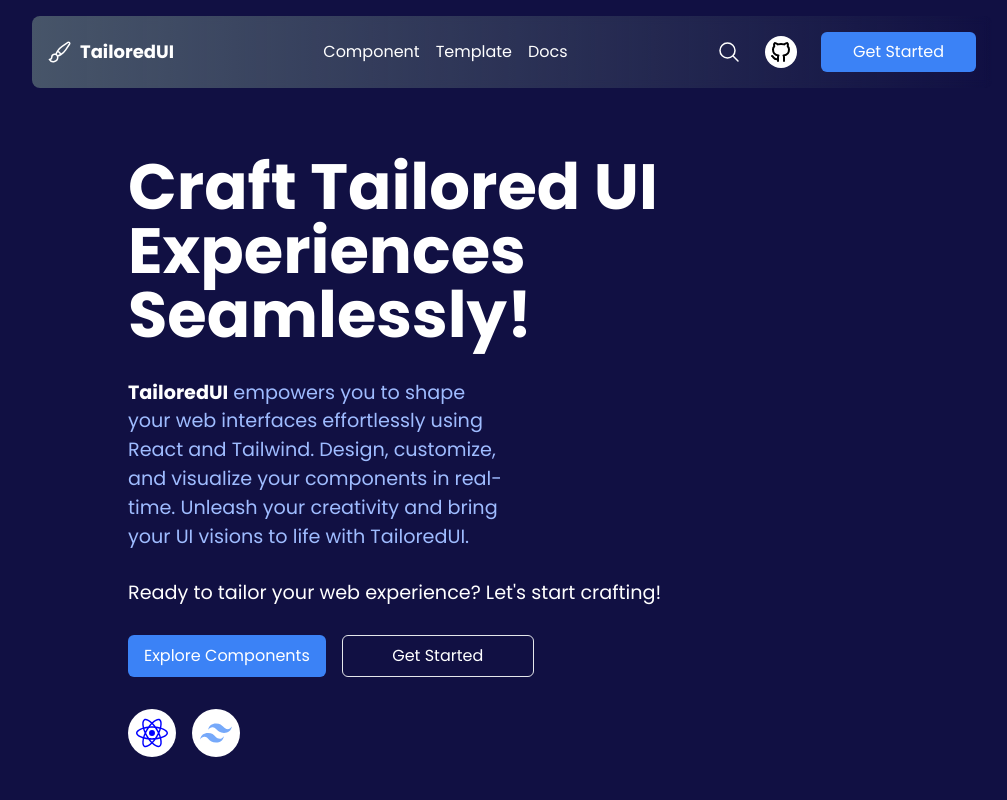
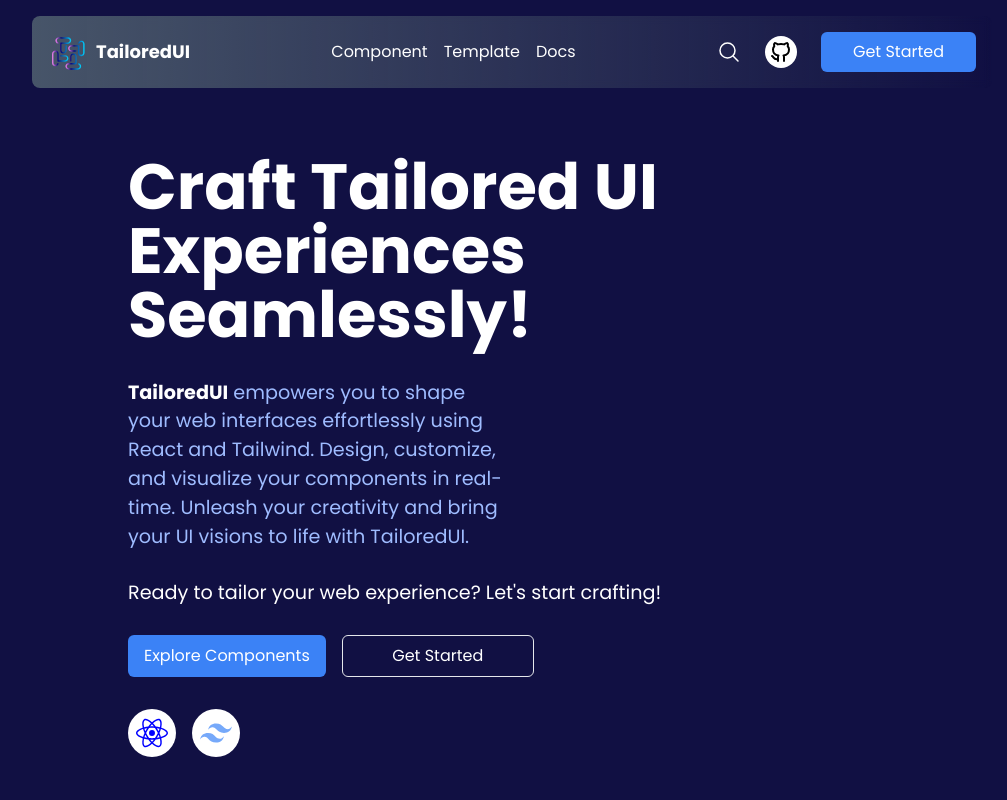
Before and after one commit to TailoredUI/TailoredUI, a React (Vite) app: page / in a window 1280 px wide. Shown: the top 800 px of the page, without its empty margins (128-1135 px from the left). Built offline with nearby package versions, Linux system fonts and the light colour scheme.

Commit message:
added tailoredui icon and favicon

```diff
--- a/index.html
+++ b/index.html
@@ -3,6 +3,7 @@
   <head>
     <meta charset="UTF-8" />
     <meta name="viewport" content="width=device-width, initial-scale=1.0" />
+    <link rel="shortcut icon" href="./public/tailoredui.svg" type="image/x-icon">
     <title>TailoredUI</title>
   </head>
   <body>
--- /dev/null
+++ b/src/assets/images/icons/TailoredUI.icon.tsx
@@ -0,0 +1,167 @@
+const TailoredUIIcon = ({ className }: { className?: string }) => {
+  return (
+    <svg
+      version="1.1"
+      id="Layer_1"
+      xmlns="http://www.w3.org/2000/svg"
+      viewBox="0 0 240 240"
+      className={className}
+    >
+      <defs>
+        <linearGradient id="customGradient" x1="0%" y1="0%" x2="100%" y2="0%">
+          <stop offset="0%" style={{ stopColor: 'rgba(255,136,245,1)' }} />
+          <stop offset="35%" style={{ stopColor: 'rgba(9,9,121,1)' }} />
+          <stop offset="100%" style={{ stopColor: 'rgba(0,212,255,1)' }} />
+        </linearGradient>
+      </defs>
+      <path
+        fill="url(#customGradient)"
+        opacity="1.000000"
+        stroke="none"
+        d="
+M75.024429,31.081926
+   C89.017174,31.077078 102.514847,31.003496 116.011444,31.093513
+   C124.237556,31.148375 131.549133,33.392147 136.074570,40.979816
+   C143.148941,52.841221 136.277512,67.964516 122.587234,70.255051
+   C110.858047,72.217461 98.975868,70.969803 87.169106,71.075493
+   C82.347610,71.118645 80.801399,72.410934 80.917061,77.299759
+   C81.161057,87.613304 80.746933,97.941467 80.659805,108.264122
+   C80.598198,115.562538 85.304062,120.750725 91.976410,120.862518
+   C98.219376,120.967117 103.383194,115.902283 103.593506,108.921349
+   C103.839325,100.762001 103.768906,92.588989 103.647026,84.424728
+   C103.598541,81.177155 104.453209,79.492012 108.095947,79.502274
+   C111.882454,79.512939 111.949821,81.864113 111.952591,84.489258
+   C111.961555,92.988136 112.227509,101.498421 111.877266,109.982964
+   C111.470177,119.844559 103.969147,127.827576 94.542381,129.139725
+   C85.804916,130.355927 76.917610,124.841774 73.571045,116.291298
+   C72.369827,113.222176 72.519005,110.042557 72.498489,106.919426
+   C72.412041,93.762489 72.654106,80.602531 72.480042,67.447594
+   C72.429893,63.658245 73.726494,62.529949 77.362679,62.553661
+   C91.017632,62.642708 104.674202,62.519360 118.329941,62.436745
+   C125.403099,62.393955 130.573685,57.754131 130.685501,51.445824
+   C130.806671,44.610352 125.875191,39.779236 118.569656,39.772858
+   C100.916382,39.757446 83.264137,40.267887 65.609238,39.559242
+   C59.976715,39.333157 55.346268,43.175682 53.857693,48.555840
+   C52.525795,53.369724 54.715183,58.158398 59.637249,61.148949
+   C60.347179,61.580284 61.142513,61.874783 61.837692,62.326004
+   C64.216309,63.869900 64.443336,66.264923 63.543716,68.509506
+   C62.426548,71.296875 59.922607,70.361206 57.941124,69.667854
+   C50.717911,67.140358 44.888412,58.377789 44.996487,50.461590
+   C45.102657,42.684734 51.001499,35.028511 58.673645,32.491039
+   C63.869652,30.772522 69.209244,31.150623 75.024429,31.081926
+z"
+      />
+      <path
+        fill="url(#customGradient)"
+        opacity="1.000000"
+        stroke="none"
+        d="
+M24.725538,153.999939
+   C24.728058,146.169754 24.664007,138.838806 24.749044,131.509583
+   C24.877687,120.421829 33.302719,111.953384 44.312366,111.724777
+   C55.043686,111.501953 63.905975,120.046829 64.141403,131.239258
+   C64.372528,142.227356 64.350822,153.224487 64.210579,164.214737
+   C64.158485,168.296982 65.152534,170.152832 69.793114,170.003601
+   C80.777733,169.650375 91.783340,170.008133 102.775490,169.806778
+   C108.678917,169.698624 112.481346,166.453049 114.090347,160.955338
+   C115.573891,155.886276 113.207664,152.276001 109.567177,149.186172
+   C107.384888,147.333969 104.723557,147.165451 102.018913,147.168198
+   C94.022224,147.176300 86.025467,147.145340 78.028824,147.164612
+   C75.095688,147.171692 72.753838,146.795273 72.790329,142.916077
+   C72.827278,138.989136 75.265343,138.803879 78.148148,138.816162
+   C86.477974,138.851624 94.811394,138.686432 103.137146,138.875412
+   C114.139641,139.125168 122.131058,147.145187 122.348961,157.842285
+   C122.573845,168.881912 114.933212,177.772217 103.910011,178.104370
+   C89.262146,178.545746 74.591217,178.191269 59.930569,178.258942
+   C56.075638,178.276733 55.760036,175.886642 55.764614,172.948654
+   C55.785889,159.287247 55.801514,145.625443 55.714622,131.964432
+   C55.670555,125.036186 52.108315,120.788216 46.063118,120.094437
+   C38.945393,119.277573 33.343693,123.571175 33.251560,130.776108
+   C33.015141,149.264328 33.081356,167.758591 33.248268,186.248444
+   C33.296806,191.625076 36.718407,195.165146 41.976887,196.365341
+   C46.872028,197.482605 51.810932,195.373611 54.387280,191.040985
+   C54.811817,190.327042 55.133892,189.552917 55.522572,188.816772
+   C57.101261,185.826782 59.838985,186.469513 62.101654,187.217087
+   C64.908630,188.144485 63.628304,190.433456 62.947281,192.256699
+   C59.478020,201.544647 50.158146,207.039673 40.668129,204.999222
+   C31.775669,203.087250 24.701149,196.358536 24.722780,185.487732
+   C24.743330,175.158508 24.726250,164.829224 24.725538,153.999939
+z"
+      />
+      <path
+        fill="url(#customGradient)"
+        opacity="1.000000"
+        stroke="none"
+        d="
+M182.092468,62.315544
+   C188.197586,53.122875 196.194489,50.029144 205.913513,52.831863
+   C213.567337,55.039032 219.137436,62.966930 219.220245,72.569168
+   C219.371033,90.052216 219.310837,107.537910 219.222549,125.021912
+   C219.164169,136.585205 211.049850,145.134476 200.213943,145.299561
+   C188.554276,145.477188 180.070663,137.377762 179.831192,125.414474
+   C179.611221,114.425415 179.663956,103.426491 179.848526,92.436142
+   C179.912872,88.604195 178.730820,87.087715 174.734924,87.160820
+   C163.745178,87.361862 152.748550,87.148979 141.756363,87.264915
+   C134.383499,87.342674 129.583710,92.068382 129.539490,98.939667
+   C129.501083,104.908043 134.980270,109.886078 141.942841,109.980240
+   C149.936630,110.088364 157.932846,110.029442 165.927979,110.018158
+   C168.896805,110.013969 171.226059,110.542534 171.103195,114.362320
+   C170.990509,117.865341 168.875992,118.312065 166.072510,118.293625
+   C157.744553,118.238846 149.414688,118.372337 141.087952,118.258133
+   C130.276489,118.109856 121.996902,110.075951 121.589218,99.533829
+   C121.166153,88.593613 128.734528,79.514412 139.827118,79.100220
+   C154.463730,78.553711 169.134781,78.947655 183.790863,78.892021
+   C187.856400,78.876579 188.177917,81.477783 188.167694,84.597923
+   C188.123489,98.089821 188.071320,111.582634 188.185303,125.073738
+   C188.250458,132.784973 193.366592,137.518188 200.515900,136.838135
+   C206.376968,136.280624 210.621017,132.373550 210.684174,126.476578
+   C210.883926,107.824646 210.851685,89.168900 210.729721,70.515800
+   C210.698547,65.747818 206.948120,61.591343 202.453445,60.462372
+   C197.755875,59.282433 192.806198,61.119518 190.142044,65.036476
+   C189.955002,65.311478 189.742783,65.587341 189.634552,65.895241
+   C188.291687,69.715706 185.425980,71.535019 181.907272,69.681908
+   C178.600037,67.940163 181.376480,65.036011 182.092468,62.315544
+z"
+      />
+      <path
+        fill="url(#customGradient)"
+        opacity="1.000000"
+        stroke="none"
+        d="
+M155.999695,225.939865
+   C146.001175,225.932480 136.500565,226.048935 127.004837,225.884125
+   C115.500603,225.684479 108.244064,220.367294 105.695465,210.608047
+   C102.842308,199.682632 110.136894,188.389862 121.637566,186.630096
+   C130.720917,185.240189 139.937607,186.264526 149.091980,186.041290
+   C152.422836,185.960083 155.761780,185.944122 159.089630,186.079865
+   C162.566803,186.221664 163.739899,184.652039 163.697159,181.266190
+   C163.560455,170.434891 163.749496,159.599258 163.595108,148.768417
+   C163.490326,141.417282 158.270035,135.427795 152.109665,136.334564
+   C145.305695,137.336060 140.252563,140.017288 140.287811,149.066971
+   C140.318329,156.899475 140.251617,164.732437 140.302017,172.564728
+   C140.320068,175.372269 139.928162,177.395432 136.311050,177.418320
+   C132.550720,177.442093 132.495865,175.298279 132.530869,172.533295
+   C132.631989,164.546417 132.545670,156.557388 132.600372,148.569656
+   C132.683136,136.485382 139.347626,129.108917 150.740219,128.408722
+   C161.931778,127.720856 170.753647,134.894531 171.514359,146.695236
+   C172.273804,158.476242 171.746597,170.340317 171.775146,182.167984
+   C171.776352,182.665955 171.674744,183.163300 171.652802,183.662323
+   C171.181793,194.365921 171.182678,194.364349 160.567566,194.366180
+   C149.071213,194.368179 137.574295,194.308075 126.078773,194.407974
+   C121.090866,194.451294 116.931168,196.493378 114.496040,200.971649
+   C112.307510,204.996445 112.894478,209.059128 115.549835,212.751450
+   C117.991302,216.146362 121.638252,217.537537 125.559067,217.547318
+   C143.382553,217.591766 161.214493,217.708725 179.027222,217.215775
+   C188.508331,216.953400 193.496841,207.813477 188.986893,200.280304
+   C187.915344,198.490433 186.476807,196.969131 184.660019,196.256088
+   C180.087860,194.461655 180.046188,191.277878 181.255783,187.456772
+   C187.831543,186.957214 194.827530,191.897842 197.288879,198.642456
+   C202.452042,212.790543 192.899826,225.717194 176.998199,225.976654
+   C170.167419,226.088120 163.332687,225.958923 155.999695,225.939865
+z"
+      />
+    </svg>
+  )
+}
+
+export default TailoredUIIcon
--- a/src/components/Navbar/Navbar.tsx
+++ b/src/components/Navbar/Navbar.tsx
@@ -5,6 +5,7 @@ import Modal from 'react-modal'
 import { easeOut, motion } from 'framer-motion'
 import { componentsList } from '../../utils/constant/values'
 import { Component } from '../../utils/types/types'
+import TailoredUIIcon from '../../assets/images/icons/TailoredUI.icon'
 
 const Navbar = () => {
   const [isSearchVisible, setIsSearchVisible] = useState(false)
@@ -49,21 +50,13 @@ const Navbar = () => {
       <nav className="relative z-10 m-auto my-4 w-[90%] rounded-lg bg-gradient-to-r from-slate-600 to-transparent p-4 backdrop-blur-sm md:w-[95%] xl:w-[75%]">
         <div className="container mx-auto flex items-center justify-between">
           <div className="flex items-center gap-2">
-            <svg
-              xmlns="http://www.w3.org/2000/svg"
-              fill="none"
-              viewBox="0 0 24 24"
-              strokeWidth={1.5}
-              stroke="#FFF"
-              className="h-6 w-6"
+            <motion.div
+              initial={{ scale: 0, opacity: 0, rotate: -270 }}
+              animate={{ scale: 1, opacity: 1, rotate: 0 }}
+              transition={{ duration: 1.2, ease: easeOut }}
             >
-              <path
-                strokeLinecap="round"
-                strokeLinejoin="round"
-                d="M9.53 16.122a3 3 0 0 0-5.78 1.128 2.25 2.25 0 0 1-2.4 2.245 4.5 4.5 0 0 0 8.4-2.245c0-.399-.078-.78-.22-1.128Zm0 0a15.998 15.998 0 0 0 3.388-1.62m-5.043-.025a15.994 15.994 0 0 1 1.622-3.395m3.42 3.42a15.995 15.995 0 0 0 4.764-4.648l3.876-5.814a1.151 1.151 0 0 0-1.597-1.597L14.146 6.32a15.996 15.996 0 0 0-4.649 4.763m3.42 3.42a6.776 6.776 0 0 0-3.42-3.42"
-              />
-            </svg>
-
+              <TailoredUIIcon className="h-10 w-10" />
+            </motion.div>
             <span className="text-lg font-bold text-white">TailoredUI</span>
           </div>
 
```
Also changed, not shown: public/tailoredui.svg (added).
